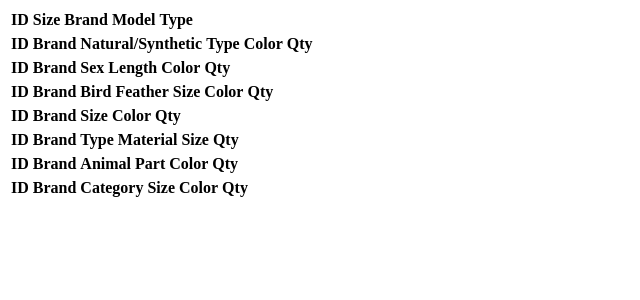
After one commit to techremedy/hackle-master, a PHP site: page /inventory.php in a window 1280 px wide. The commit adds this page. Shown: the top 300 px of the page, without its empty margins (0-640 px from the left). Run offline with PHP 8.4, Linux system fonts and the light colour scheme; lists and menus that the app fills with data are empty.

Commit message:
starting to build inventory system

```diff
--- a/index.php
+++ b/index.php
@@ -7,8 +7,8 @@ require_once('init.php');
 <?php require_once('header.php'); ?>
 
 <div id="mainButtons">
-  <button>Tie a Fly</button>
-  <button>Manage Material Inventory</button>
+  <a href="newFly.php">Tie a Fly</a>
+  <a href="inventory.php">Manage Material Inventory</a>
 </div>
 
 <div id="tiedFlies">
--- /dev/null
+++ b/inventory.php
@@ -0,0 +1,134 @@
+<?php
+
+?>
+
+<?php require_once('header.php'); ?>
+
+<div id="hookInventory">
+  <table>
+    <thead>
+      <th>ID</th>
+      <th>Size</th>
+      <th>Brand</th>
+      <th>Model</th>
+      <th>Type</th>
+    </thead>
+    <tbody>
+
+    </tbody>
+  </table>
+</div>
+
+<div id="dubbingInventory">
+  <table>
+    <thead>
+      <th>ID</th>
+      <th>Brand</th>
+      <th>Natural/Synthetic</th>
+      <th>Type</th>
+      <th>Color</th>
+      <th>Qty</th>
+    </thead>
+    <tbody>
+
+    </tbody>
+  </table>
+</div>
+
+<div id="hackleInventory">
+  <table>
+    <thead>
+      <th>ID</th>
+      <th>Brand</th>
+      <th>Sex</th>
+      <th>Length</th>
+      <th>Color</th>
+      <th>Qty</th>
+    </thead>
+    <tbody>
+
+    </tbody>
+  </table>
+</div>
+
+<div id="otherFeatherInventory">
+  <table>
+    <thead>
+      <th>ID</th>
+      <th>Brand</th>
+      <th>Bird</th>
+      <th>Feather</th>
+      <th>Size</th>
+      <th>Color</th>
+      <th>Qty</th>
+    </thead>
+    <tbody>
+
+    </tbody>
+  </table>
+</div>
+
+<div id="threadInventory">
+  <table>
+    <thead>
+      <th>ID</th>
+      <th>Brand</th>
+      <th>Size</th>
+      <th>Color</th>
+      <th>Qty</th>
+    </thead>
+    <tbody>
+
+    </tbody>
+  </table>
+</div>
+
+<div id="beadInventory">
+  <table>
+    <thead>
+      <th>ID</th>
+      <th>Brand</th>
+      <th>Type</th>
+      <th>Material</th>
+      <th>Size</th>
+      <th>Qty</th>
+    </thead>
+    <tbody>
+
+    </tbody>
+  </table>
+</div>
+
+<div id="hairInventory">
+  <table>
+    <thead>
+      <th>ID</th>
+      <th>Brand</th>
+      <th>Animal</th>
+      <th>Part</th>
+      <th>Color</th>
+      <th>Qty</th>
+    </thead>
+    <tbody>
+
+    </tbody>
+  </table>
+</div>
+
+<div id="miscInventory">
+  <table>
+    <thead>
+      <th>ID</th>
+      <th>Brand</th>
+      <th>Category</th>
+      <th>Size</th>
+      <th>Color</th>
+      <th>Qty</th>
+    </thead>
+    <tbody>
+
+    </tbody>
+  </table>
+</div>
+
+<?php require_once('footer.php'); ?>
```
